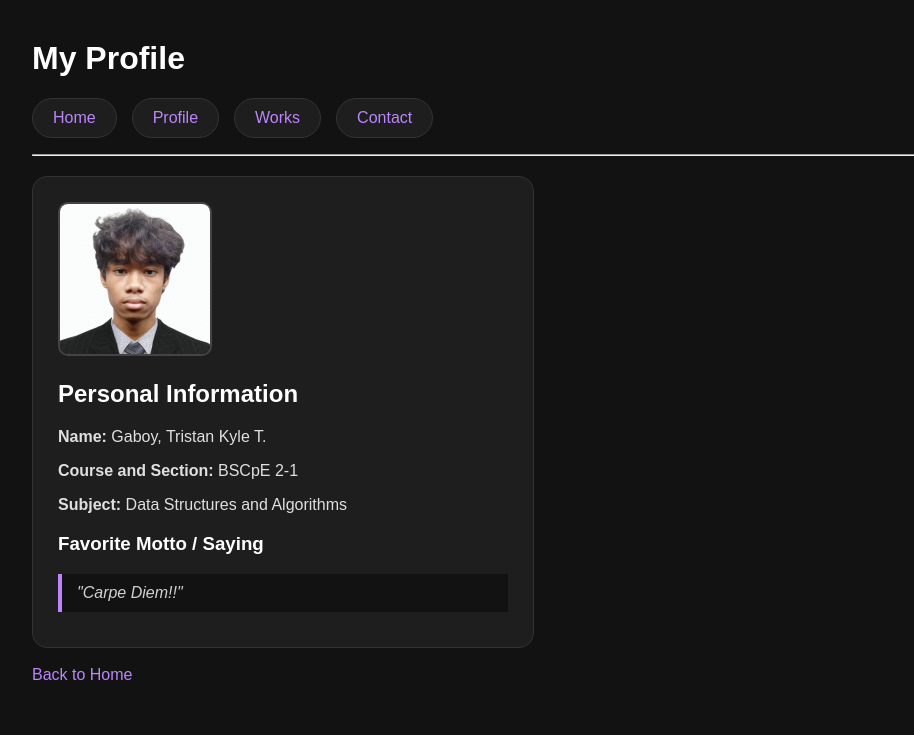
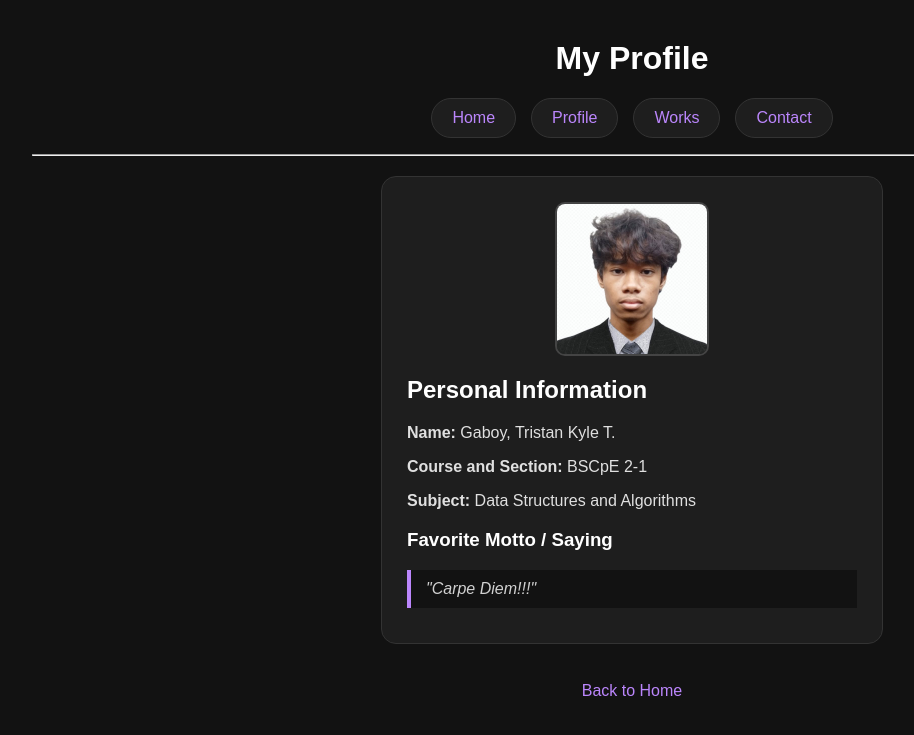
Before and after one commit to iiTzXeno/Lab-4_Python-Flask_DSA, a Flask app: page /profile in a window 1280 px wide. Shown: the top 735 px of the page, without its empty margins (8-922 px from the left). Run offline with Flask 3, Linux system fonts and the light colour scheme.

Commit message:
Centerized  UI

```diff
--- a/templates/contact.html
+++ b/templates/contact.html
@@ -8,6 +8,7 @@
             color: #e0e0e0;
             font-family: sans-serif;
             margin: 40px;
+            text-align: center;
         }
         h1, h2 {
             color: #ffffff;
@@ -16,6 +17,7 @@
             list-style-type: none;
             padding: 0;
             display: flex;
+            justify-content: center;
             gap: 15px;
             flex-wrap: wrap;
         }
@@ -41,7 +43,8 @@
             border-radius: 15px;
             border: 1px solid #333;
             max-width: 400px;
-            margin-top: 20px;
+            margin: 20px auto;
+            text-align: left;
         }
         a {
             color: #bb86fc;
--- a/templates/index.html
+++ b/templates/index.html
@@ -8,6 +8,7 @@
             color: #e0e0e0;
             font-family: sans-serif;
             margin: 40px;
+            text-align: center;
         }
         h1 {
             color: #ffffff;
@@ -16,10 +17,10 @@
             list-style-type: none;
             padding: 0;
             display: flex;
+            justify-content: center;
             gap: 15px;
             flex-wrap: wrap;
         }
-        /* Rounded corner button style with smooth transition animation */
         nav li a, ul li a {
             display: inline-block;
             background-color: #1e1e1e;
@@ -30,7 +31,6 @@
             border: 1px solid #333;
             transition: all 0.3s ease;
         }
-        /* Hover animation effect */
         nav li a:hover, ul li a:hover {
             background-color: #bb86fc;
             color: #121212;
--- a/templates/profile.html
+++ b/templates/profile.html
@@ -8,6 +8,7 @@
             color: #e0e0e0;
             font-family: sans-serif;
             margin: 40px;
+            text-align: center;
         }
         h1, h2, h3 {
             color: #ffffff;
@@ -16,6 +17,7 @@
             list-style-type: none;
             padding: 0;
             display: flex;
+            justify-content: center;
             gap: 15px;
             flex-wrap: wrap;
         }
@@ -41,11 +43,14 @@
             border-radius: 15px;
             border: 1px solid #333;
             max-width: 450px;
-            margin-top: 20px;
+            margin: 20px auto;
+            text-align: left;
         }
         .profile-card img {
             border-radius: 10px;
             border: 2px solid #444;
+            display: block;
+            margin: 0 auto;
         }
         blockquote {
             background: #121212;
@@ -77,7 +82,6 @@
     </nav>
     <hr>
 
-    <!-- Profile Information Section -->
     <div class="profile-card">
         <img src="{{ url_for('static', filename='profile.jpg') }}" alt="Profile Picture" width="150">
 
@@ -88,7 +92,7 @@
 
         <h3>Favorite Motto / Saying</h3>
         <blockquote>
-            "Carpe Diem!!"
+            "Carpe Diem!!!"
         </blockquote>
     </div>
 
--- a/templates/works.html
+++ b/templates/works.html
@@ -10,6 +10,7 @@
             color: #e0e0e0;
             font-family: sans-serif;
             margin: 40px;
+            text-align: center;
         }
         h1 {
             color: #ffffff;
@@ -18,6 +19,7 @@
             list-style-type: none;
             padding: 0;
             display: flex;
+            justify-content: center;
             gap: 15px;
             flex-wrap: wrap;
         }
```
Also changed, not shown: templates/LinkedList.html (+9 -4 lines), templates/circle.html (+5 -3 lines), templates/touppercase.html (+5 -3 lines), templates/triangle.html (+5 -3 lines).
